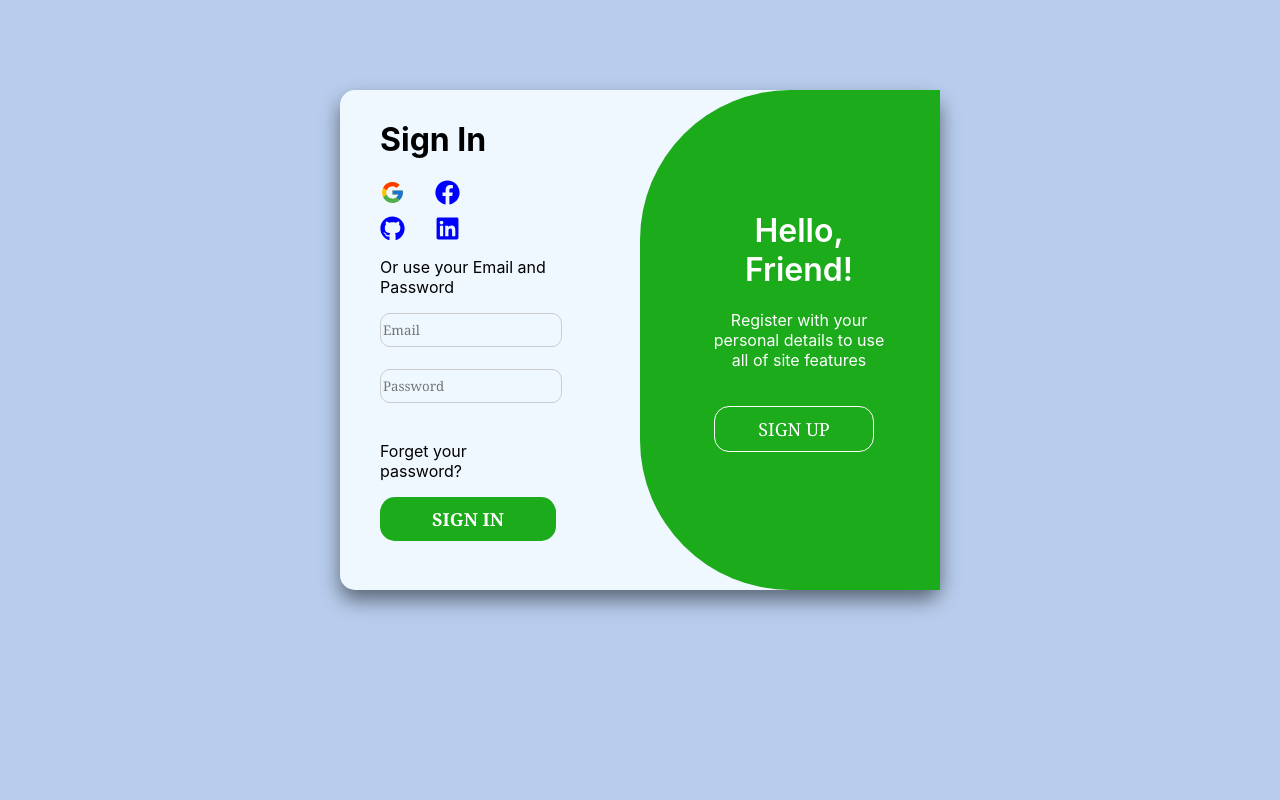
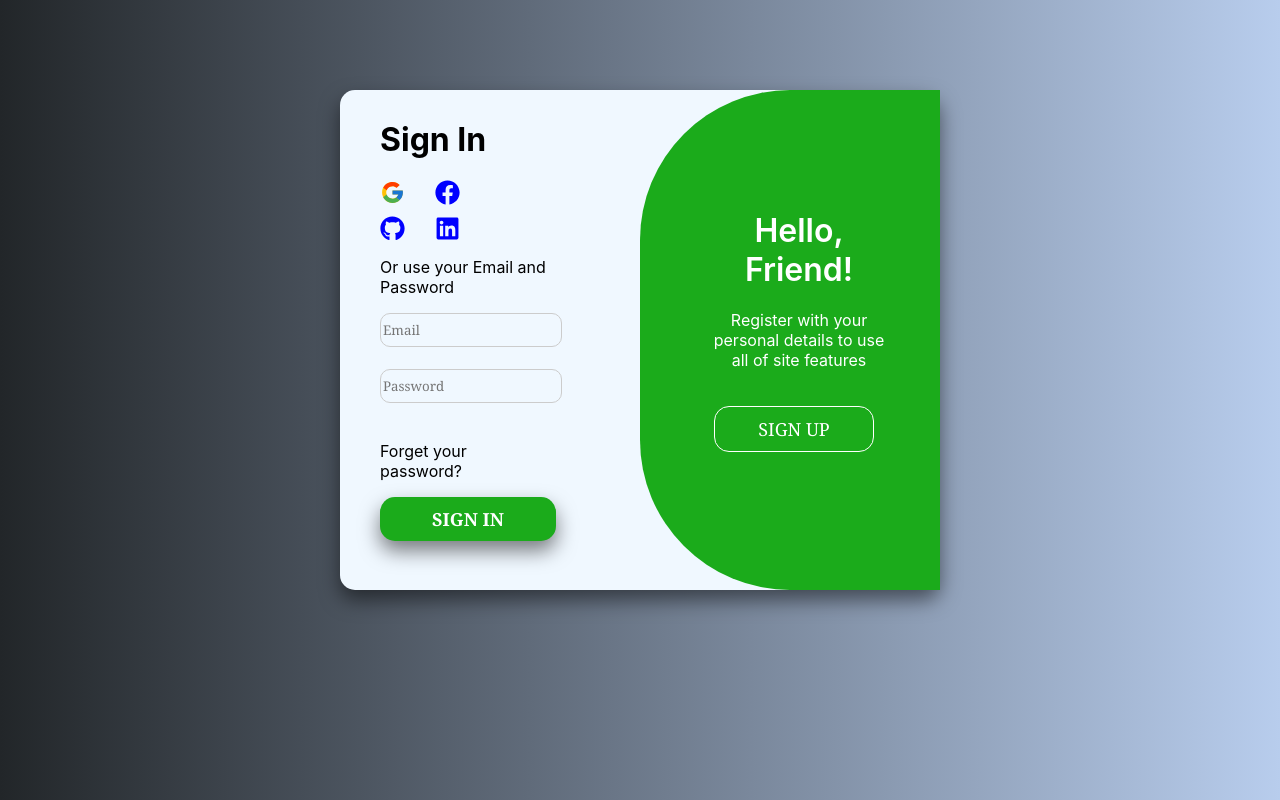
Before and after one commit to bed-com-27-20/Animeted-Pages, a React (Create React App) app: page /Logins in a window 1280 px wide. Built offline with nearby package versions, Linux system fonts and the light colour scheme.

Commit message:
Added some cool ass styles

```diff
--- a/src/Login&SignUpPages/SwapLogin&SignUp/Logins.css
+++ b/src/Login&SignUpPages/SwapLogin&SignUp/Logins.css
@@ -1,7 +1,7 @@
 .fswapdiv{
    display: flex;
    justify-content: center;
-   background-color: rgb(184, 205, 237);
+   background: linear-gradient(90deg, rgb(34, 38, 41),rgb(184, 205, 237));
    height: 100vh;
 }
 
@@ -55,7 +55,7 @@
     width: 300px;
     height: 500px;
     left: 0;
-    border: 2px solid green;
+    border: 0px solid white;
     background-color: rgb(27, 171, 27);
     border-top-right-radius: 150px;
     border-bottom-right-radius: 150px;
@@ -139,6 +139,11 @@
     background-color: rgb(27, 171, 27);
     color: white;
     border-radius: 15px;
+    box-shadow: 0 10px 20px rgb(0, 0, 0, 0.5);
+}
+
+#straight:hover{
+    transform: translateY(-10%);
 }
 
 #kantu{
```
